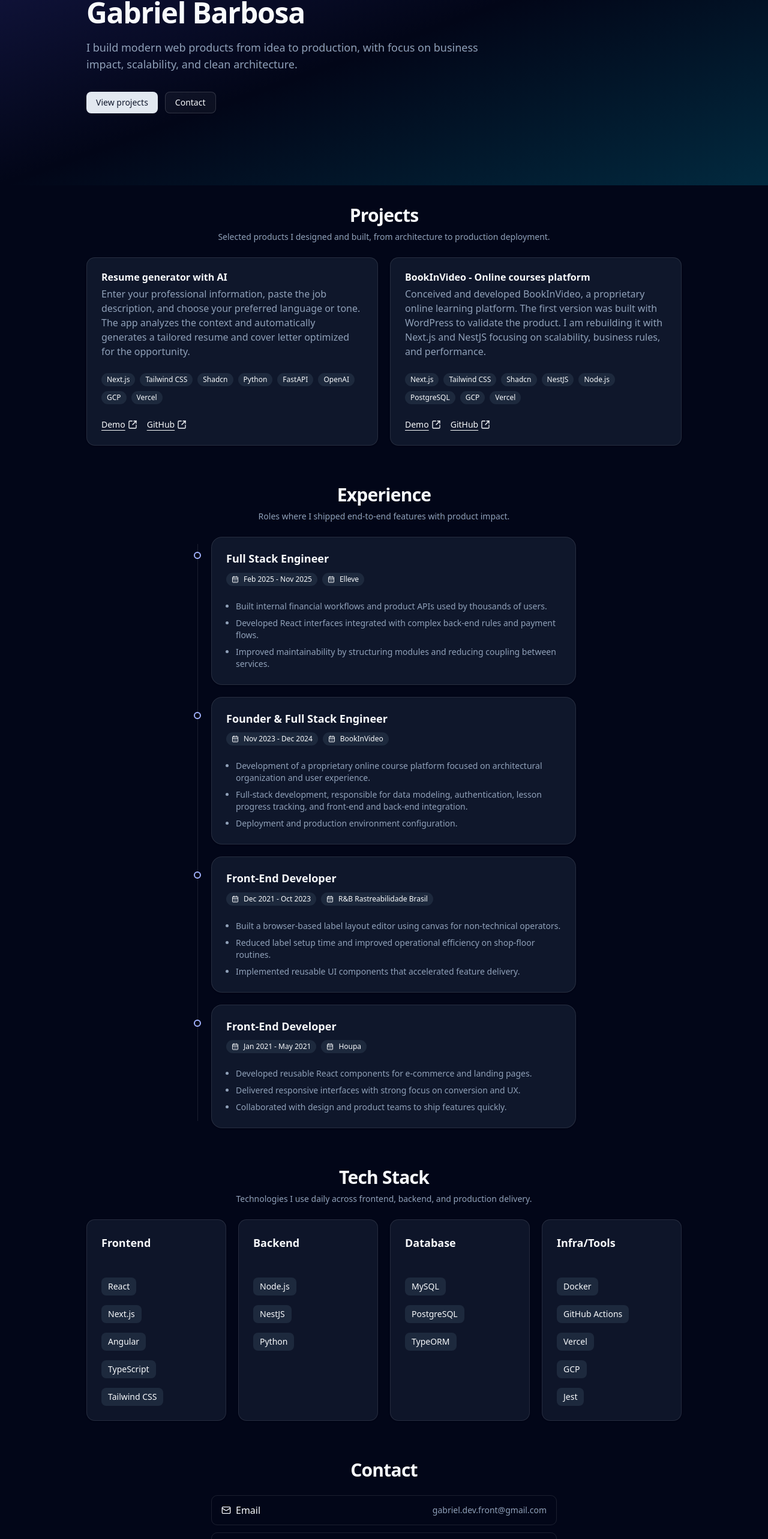
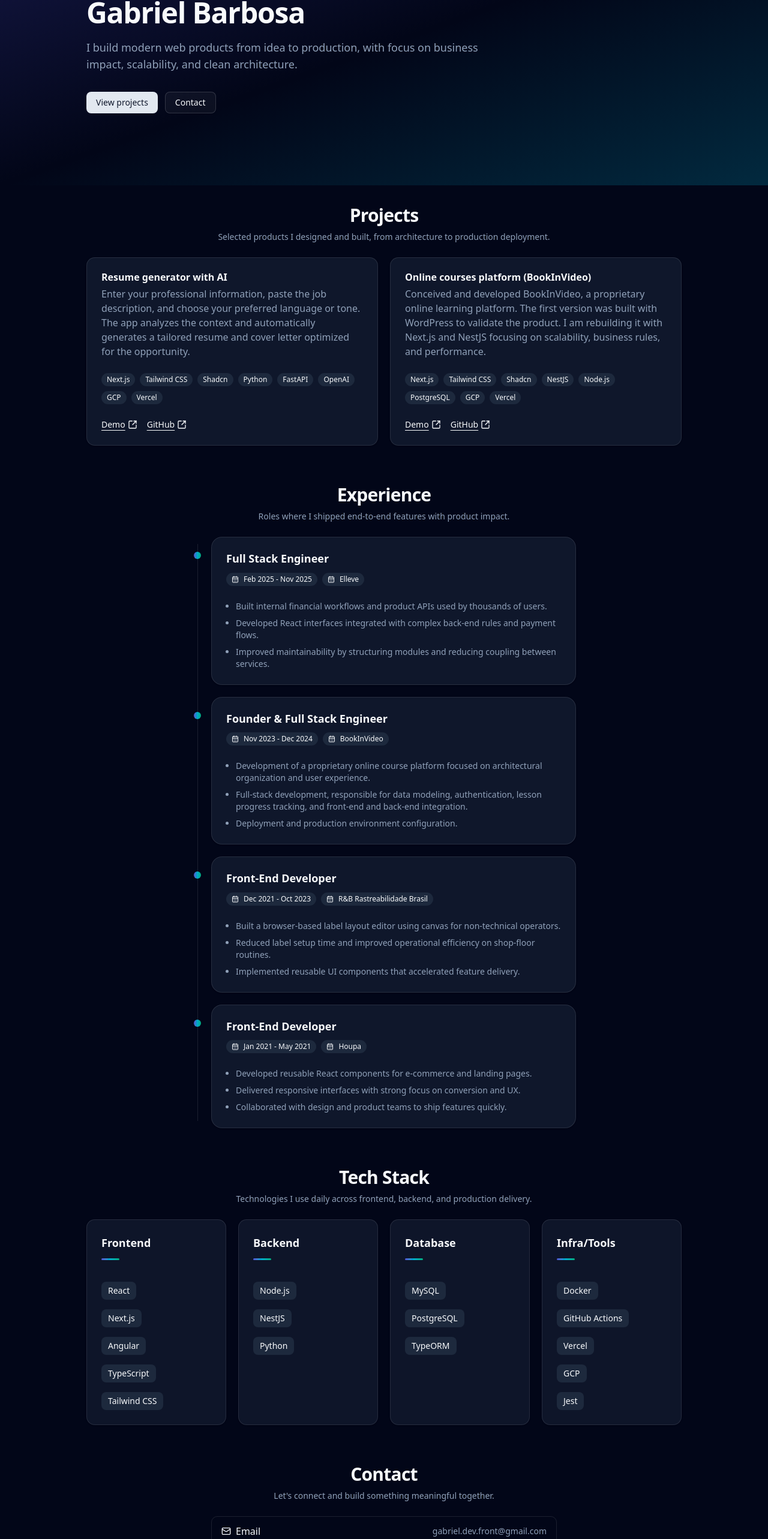
Before and after one commit to GabriellBarbosa/portfolio, a Next.js app: page / in a window 1280 px wide. Shown: the part 232-2798 px from the top of the page at 60% size. Built offline with nearby package versions, Linux system fonts and the light colour scheme.

Commit message:
feat: Redirect not found page to home page

```diff
--- /dev/null
+++ b/app/not-found.tsx
@@ -0,0 +1,5 @@
+import { redirect } from "next/navigation";
+
+export default function NotFound() {
+  redirect("/");
+}
--- a/proxy.ts
+++ /dev/null
@@ -1,22 +0,0 @@
-import { NextRequest, NextResponse } from "next/server";
-const locales = ["en", "pt"];
-const defaultLocale = "pt";
-
-export function proxy(request: NextRequest) {
-  const { pathname } = request.nextUrl;
-
-  const pathnameHasLocale = locales.some(
-    (locale) => pathname.startsWith(`/${locale}/`) || pathname === `/${locale}`,
-  );
-
-  if (pathnameHasLocale) {
-    request.nextUrl.pathname = `/${pathname}`;
-    return NextResponse.redirect(request.nextUrl);
-  }
-
-  return;
-}
-
-export const config = {
-  matcher: ["/"],
-};
--- a/templates/Home/index.tsx
+++ b/templates/Home/index.tsx
@@ -34,7 +34,7 @@ export default function HomeTemplate() {
     aiCvMakerTitle: "Resume generator with AI",
     aiCvMakerDescription:
       "Enter your professional information, paste the job description, and choose your preferred language or tone. The app analyzes the context and automatically generates a tailored resume and cover letter optimized for the opportunity.",
-    cleanCodeCourseTitle: "BookInVideo - Online courses platform",
+    cleanCodeCourseTitle: "Online courses platform (BookInVideo)",
     bookinvideoDescription:
       "Conceived and developed BookInVideo, a proprietary online learning platform. The first version was built with WordPress to validate the product. I am rebuilding it with Next.js and NestJS focusing on scalability, business rules, and performance.",
     frontend: "Frontend",
@@ -147,7 +147,7 @@ export default function HomeTemplate() {
       <main>
         <section id="hero">
           <div className="relative bg-background overflow-hidden">
-            <div className="absolute inset-0 bg-gradient-to-br from-indigo-500/20 via-transparent to-cyan-500/20 pointer-events-none" />
+            <div className="absolute inset-0 bg-fixed bg-gradient-to-br from-indigo-500/20 via-transparent to-cyan-500/20 pointer-events-none" />
             <div className="max-w-5xl mx-auto relative z-10 py-30 px-4">
               <p className="text-sm uppercase tracking-[0.16em] text-muted-foreground">
                 {copy.role}
@@ -239,7 +239,7 @@ export default function HomeTemplate() {
             <div className="relative space-y-5 pl-8 before:absolute before:bottom-3 before:left-[0.55rem] before:top-3 before:w-px before:bg-border">
               {experiences.map((experience, index) => (
                 <Card className="relative rounded-2xl border" key={index}>
-                  <span className="absolute -left-[30px] top-6 block size-3 rounded-full border-2 border-indigo-300 bg-background" />
+                  <span className="absolute -left-[30px] top-6 block size-3 rounded-full bg-gradient-to-r from-indigo-500 via-cyan-400 to-emerald-400 opacity-80" />
 
                   <CardHeader className="flex flex-col gap-3 md:flex-row md:items-start md:justify-between">
                     <div className="space-y-1">
@@ -302,9 +302,10 @@ export default function HomeTemplate() {
                   <CardTitle className="text-left text-lg">
                     {group.title}
                   </CardTitle>
+                  <div className="mt-1 h-[3px] w-[30px] rounded-full bg-gradient-to-r from-indigo-500 via-cyan-400 to-emerald-400 opacity-80" />
                 </CardHeader>
                 <CardFooter>
-                  <div className="flex gap-4 flex-wrap sm:flex-col">
+                  <div className="flex gap-4 flex-col flex-wrap max-w-full sm:max-w-lg">
                     {group.items.map((item) => (
                       <Badge
                         key={item}
@@ -328,6 +329,9 @@ export default function HomeTemplate() {
 	          <h2 className="text-3xl font-semibold tracking-tight text-center">
 	            {copy.contact}
 	          </h2>
+	          <p className="mt-2 text-sm text-muted-foreground text-center">
+	            Let&apos;s connect and build something meaningful together.
+	          </p>
 
 	          <div className="mt-6 grid gap-3 sm:max-w-xl mx-auto">
             <a
```
Lines whose indentation alone changed are shown as unchanged.
